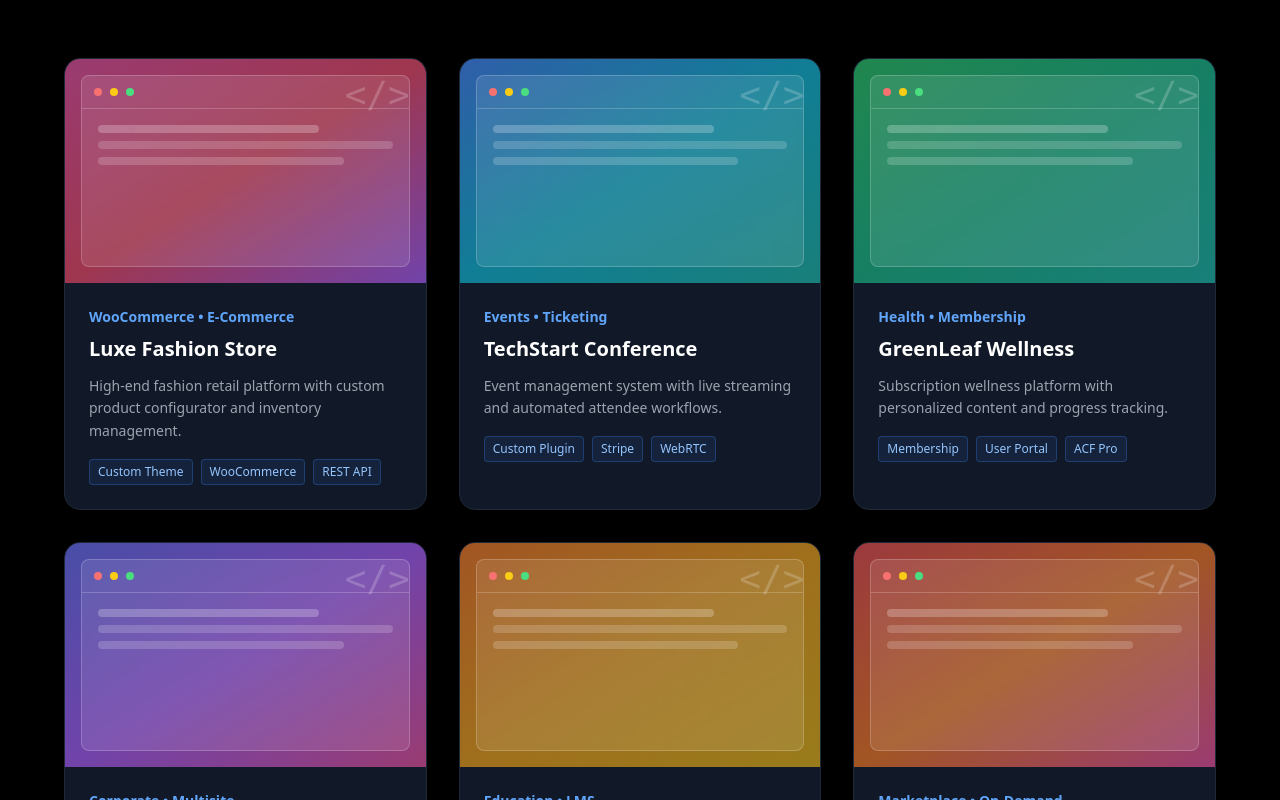
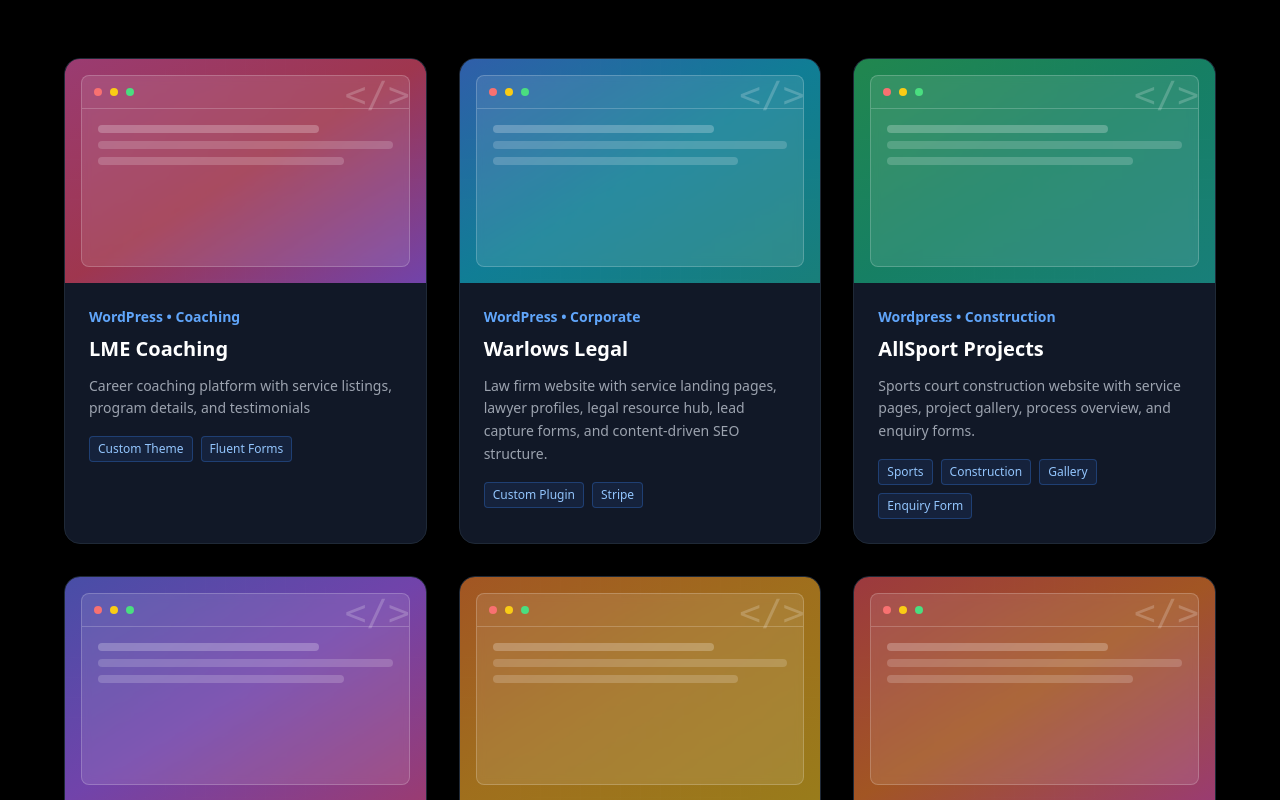
Before and after one commit to lxuxn/web-portfolio, a React (Vite) app: page / in a window 1280 px wide. Shown: the part 2000-2800 px from the top of the page. Built offline with nearby package versions, Linux system fonts and the light colour scheme.

Commit message:
made changes on Contact and Projects section

```diff
--- a/src/components/Contact.jsx
+++ b/src/components/Contact.jsx
@@ -18,13 +18,15 @@
 
         <div className="flex flex-wrap justify-center gap-6 mb-12">
           {[
-            { icon: <Mail />, label: "Email", href: "mailto:hello@example.com" },
-            { icon: <Github />, label: "GitHub", href: "#" },
-            { icon: <Linkedin />, label: "LinkedIn", href: "#" }
+            { icon: <Mail />, label: "Email", href: "mailto:karl.devspace@gmail.com" },
+            { icon: <Github />, label: "GitHub", href: "https://github.com/karl-devnode" },
+            { icon: <Linkedin />, label: "LinkedIn", href: "https://www.linkedin.com/in/carlouin/" }
           ].map((link, i) => (
             <a
               key={i}
               href={link.href}
+              target="_blank"
+              rel="noopener noreferrer"
               className="flex items-center space-x-2 px-6 py-3 bg-gray-900 hover:bg-gray-800 rounded-full border border-gray-700 hover:border-blue-500 transition group"
             >
               <span className="text-blue-400 group-hover:scale-110 transition">{link.icon}</span>
@@ -33,12 +35,15 @@
           ))}
         </div>
 
-        <button className="group px-12 py-5 bg-gradient-to-r from-blue-500 to-purple-500 rounded-full font-bold text-xl hover:scale-105 transform transition shadow-lg hover:shadow-blue-500/50">
-          <span className="flex items-center space-x-2">
+        <a
+        href="mailto:karl.devspace@gmail.com?subject=New Project Inquiry&body=Hi, I'd like to discuss a project..."
+        className="group px-12 py-5 bg-gradient-to-r from-blue-500 to-purple-500 rounded-full font-bold text-xl hover:scale-105 transform transition shadow-lg hover:shadow-blue-500/50 inline-flex items-center justify-center"
+        >
+        <span className="flex items-center space-x-2">
             <Send className="w-5 h-5 group-hover:translate-x-1 transition" />
             <span>Start a Project</span>
-          </span>
-        </button>
+        </span>
+        </a>
       </div>
     </section>
   );
--- a/src/components/Hero.jsx
+++ b/src/components/Hero.jsx
@@ -48,7 +48,7 @@
 
         <div className="flex items-center justify-center space-x-2 text-blue-400 mb-12">
           <div className="w-2 h-2 bg-blue-400 rounded-full animate-pulse" />
-          <span className="text-lg">5 Years • 100+ Projects • ∞ Creativity</span>
+          <span className="text-lg">5 Years • 100+ Projects</span>
         </div>
 
         <div className="flex flex-wrap justify-center gap-4">
--- a/src/components/Projects.jsx
+++ b/src/components/Projects.jsx
@@ -3,45 +3,45 @@
 export default function Projects() {
   const projects = [
     {
-      name: "Luxe Fashion Store",
-      type: "WooCommerce • E-Commerce",
-      description: "High-end fashion retail platform with custom product configurator and inventory management.",
-      tags: ["Custom Theme", "WooCommerce", "REST API"],
+      name: "LME Coaching",
+      type: "WordPress • Coaching",
+      description: "Career coaching platform with service listings, program details, and testimonials",
+      tags: ["Custom Theme", "Fluent Forms"],
       gradient: "from-pink-500 via-rose-500 to-purple-500"
     },
     {
-      name: "TechStart Conference",
-      type: "Events • Ticketing",
-      description: "Event management system with live streaming and automated attendee workflows.",
-      tags: ["Custom Plugin", "Stripe", "WebRTC"],
+      name: "Warlows Legal",
+      type: "WordPress • Corporate",
+      description: "Law firm website with service landing pages, lawyer profiles, legal resource hub, lead capture forms, and content-driven SEO structure.",
+      tags: ["Custom Plugin", "Stripe"],
       gradient: "from-blue-500 via-cyan-500 to-teal-500"
     },
     {
-      name: "GreenLeaf Wellness",
-      type: "Health • Membership",
-      description: "Subscription wellness platform with personalized content and progress tracking.",
-      tags: ["Membership", "User Portal", "ACF Pro"],
+      name: "AllSport Projects",
+      type: "Wordpress • Construction",
+      description: "Sports court construction website with service pages, project gallery, process overview, and enquiry forms.",
+      tags: ["Sports", "Construction", "Gallery", "Enquiry Form"],
       gradient: "from-green-500 via-emerald-500 to-teal-500"
     },
     {
-      name: "Global Enterprises",
-      type: "Corporate • Multisite",
-      description: "Multisite network managing 30+ regional websites with multilingual support.",
-      tags: ["Multisite", "WPML", "SSO"],
+      name: "Ijmal",
+      type: "SHopify • E-commerce",
+      description: "E‑commerce footwear site with product catalog, shopping cart, user accounts, and contact forms.",
+      tags: ["E‑commerce", "Product Catalog", "Cart", "User Accounts"],
       gradient: "from-indigo-500 via-purple-500 to-pink-500"
     },
     {
-      name: "LearnPro Academy",
-      type: "Education • LMS",
-      description: "Learning management system with course builder and certificate generation.",
-      tags: ["LearnDash", "Custom Blocks", "Gamification"],
+      name: "Spatial Technologies",
+      type: "Shopify • GIS/3D Mapping",
+      description: "Tech services site with GIS/3D mapping service pages, case studies, solutions overview, and contact/consultation forms.",
+      tags: ["Tech Services", "GIS/Mapping", "Case Studies", "Lead Forms"],
       gradient: "from-orange-500 via-amber-500 to-yellow-500"
     },
     {
-      name: "FoodHub Delivery",
-      type: "Marketplace • On-Demand",
-      description: "Food ordering platform with real-time tracking and driver management system.",
-      tags: ["Custom Plugin", "Maps API", "Payment"],
+      name: "Budget Outdoor Party Hire",
+      type: "WordPress • Event Services",
+      description: "Party equipment rental site with product/service listings, booking/enquiry forms, pricing info, and contact details.",
+      tags: ["Rentals", "Product Listings", "Booking Form", "Pricing Info"],
       gradient: "from-red-500 via-orange-500 to-pink-500"
     }
   ];
```
Also changed, not shown: 1 other file (tests, documents, lock files or other folders).
